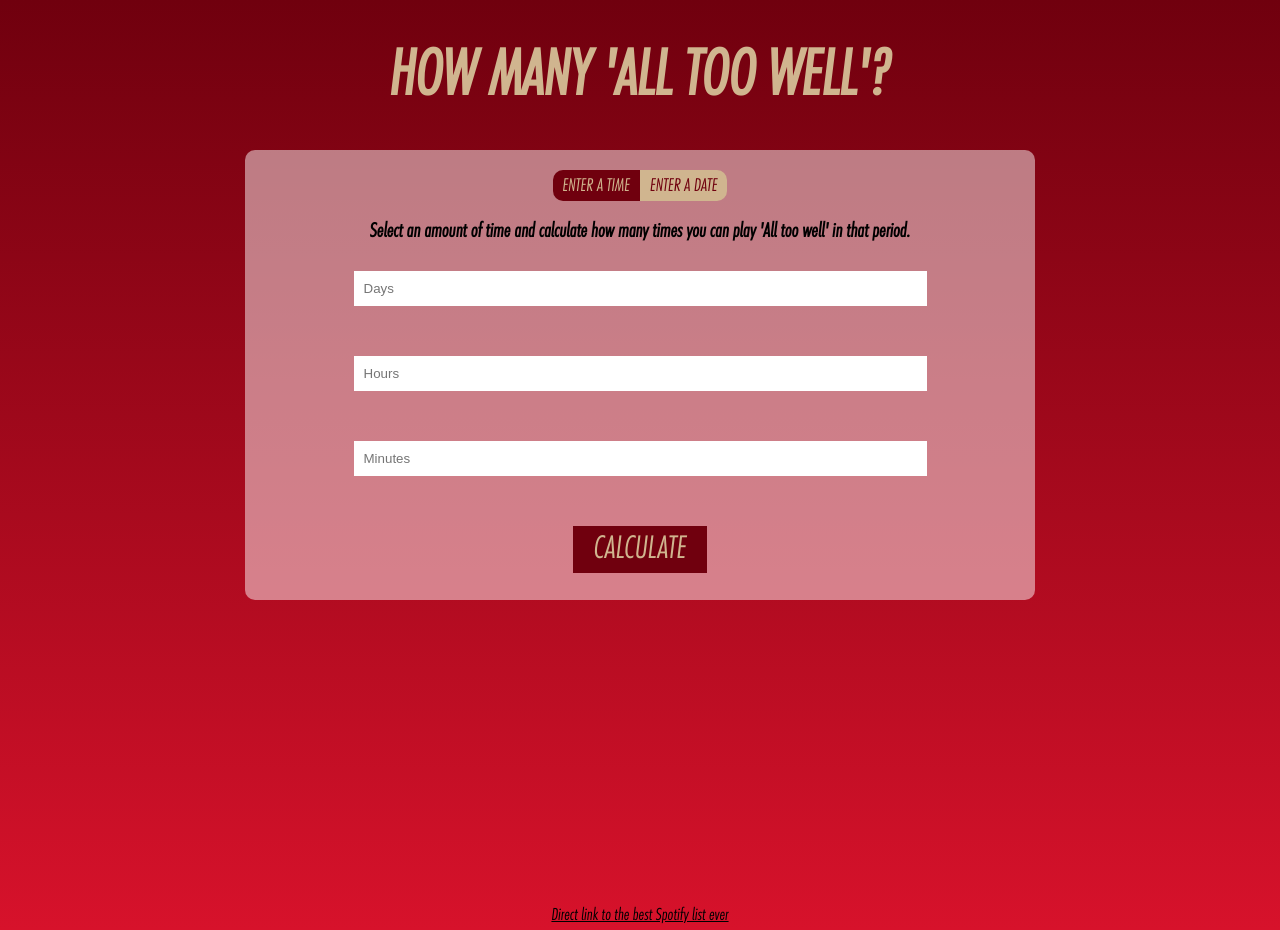
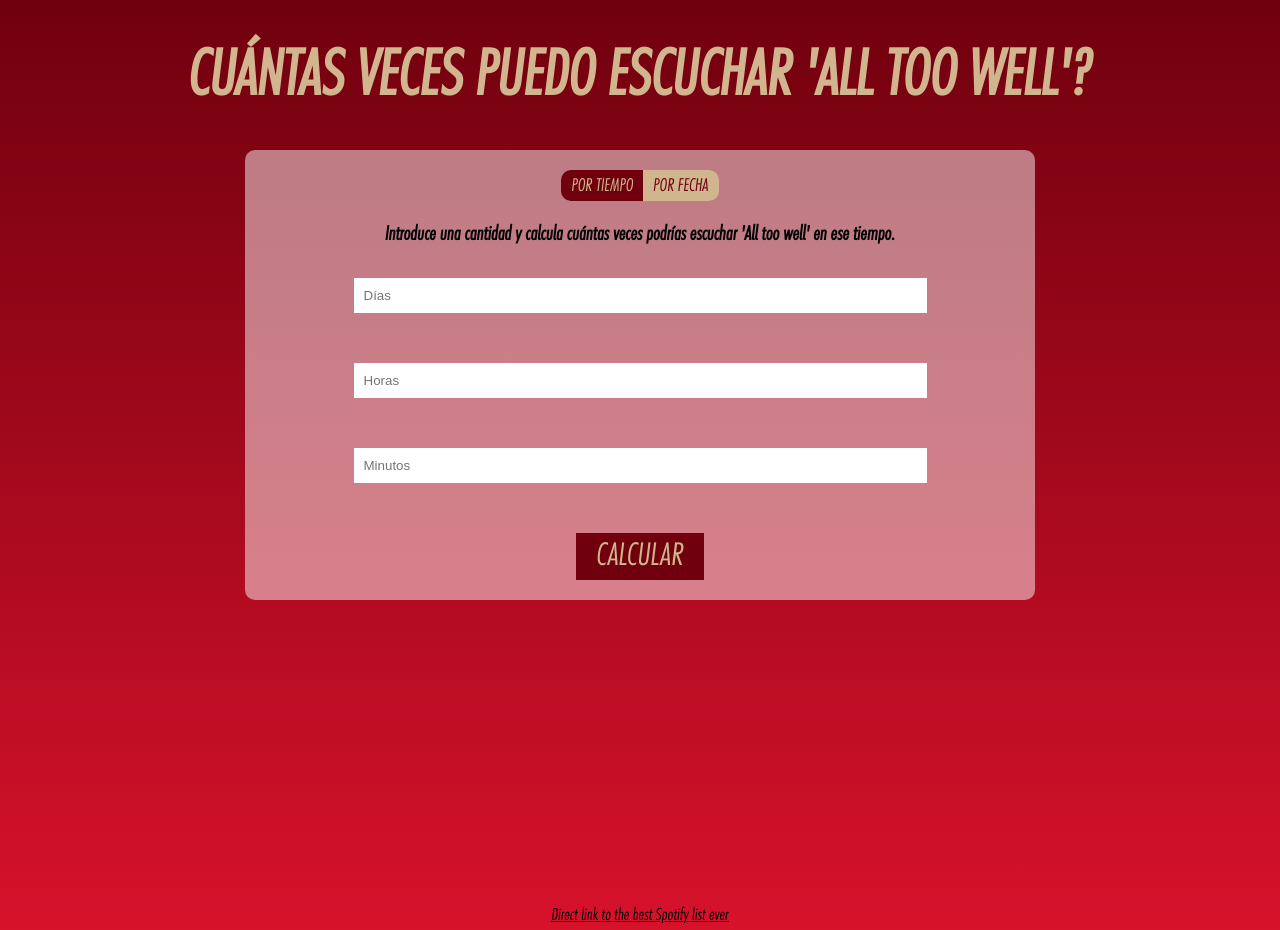
Before and after one commit to clau-sure/all-too-well, a React (Create React App) app: page / in a window 1280 px wide. Built offline with nearby package versions, Linux system fonts and the light colour scheme.

Commit message:
add traslations

```diff
--- a/src/App.jsx
+++ b/src/App.jsx
@@ -1,16 +1,26 @@
+import { createContext, useState } from 'react';
 import './App.scss';
+import es from './Lang/es.json';
+import en from './Lang/en.json';
 import Footer from './Footer';
 import InputCard from './InputCard';
 import Nav from './Nav';
 
+export const LangContext = createContext({ userLang: 'es', dictionary: es})
+
 function App() {
+
+  const [lang, setLang] = useState('es')
+
   return (
     <>
+    <LangContext.Provider value={{ userLang: lang, dictionary: lang === 'es' ? es : en }}>
       <Nav />
       <div className="content">
-      <InputCard />
+        <InputCard />
       </div>
       <Footer />
+    </LangContext.Provider>
     </>
   );
 }
--- a/src/App.scss
+++ b/src/App.scss
@@ -4,7 +4,8 @@
   height: 150px;
 
   @media (max-width: 600px) {
-    height: 210px;
+    min-height: 210px;
+    height: auto;
   }
   h1 {
     text-align: center;
@@ -67,6 +68,10 @@
       display: none;
     }
 
+    h3 {
+      margin: auto 10px;
+    }
+
     .inputs {
       margin-bottom: 50px;
       width: 100%;
@@ -94,20 +99,21 @@
       text-transform: uppercase;
       font-size: 30px;
       padding: 5px 20px;
+      margin-bottom: 20px;
     }
   }
 
   .folded {
     height: 450px;
     @media (max-width: 600px) {
-      height: 450px;
+      height: 470px;
     }
   }
 
   .expanded {
-    height: 620px;
+    height: 640px;
     @media (max-width: 600px) {
-      height: 670px;
+      height: 710px;
     }
   }
 
--- a/src/InputCard.jsx
+++ b/src/InputCard.jsx
@@ -1,9 +1,12 @@
-import { useState } from 'react';
+import { useContext, useState } from 'react';
+import { LangContext } from './App';
 import './App.scss';
 import Result from './Result';
 import Switch from './Switch';
 
 function InputCard() {
+
+  const contextValue = useContext(LangContext);
 
   const [allTooWells, setAllTooWells] = useState(0);
   const [request, setRequest] = useState({days: 0, hours: 0, minutes: 0});
@@ -39,17 +42,17 @@ function InputCard() {
   return (
     <div className={'container' + (show ? ' expanded' : ' folded')}>
       <Switch enterTime={enterTime} changeMode={changeMode} />
-      <h3 className={enterTime ? ' ' : ' hidden'}>Select an amount of time and calculate how many times you can play 'All too well' in that period.</h3>
-      <h3 className={enterTime ? ' hidden' : ' '}>Select a future date and calculate how many times you can play 'All too well' until that day.</h3>
+      <h3 className={enterTime ? ' ' : ' hidden'}>{contextValue.dictionary.time_explanation}</h3>
+      <h3 className={enterTime ? ' hidden' : ' '}>{contextValue.dictionary.date_explanation}</h3>
       <div className={'inputs' + (enterTime === true ? ' ' : ' hidden')}>
-        <input className="input" type="number" placeholder="Days" name="days" onChange={setFormData} />
-        <input className="input" type="number" placeholder="Hours" name="hours" onChange={setFormData}/>
-        <input className="input" type="number" placeholder="Minutes" name="minutes" onChange={setFormData}/>
+        <input className="input" type="number" placeholder={contextValue.dictionary.days} name="days" onChange={setFormData} />
+        <input className="input" type="number" placeholder={contextValue.dictionary.hours} name="hours" onChange={setFormData}/>
+        <input className="input" type="number" placeholder={contextValue.dictionary.minutes} name="minutes" onChange={setFormData}/>
       </div>
       <div className={'inputs' + (enterTime ? ' hidden' : ' ')}>
         <input className="input inputDate" type="date" placeholder="Select a date" name="date" onChange={setFormData} />
       </div>
-      <input type="submit" value="Calculate" className={'button' + (!enterTime  ? ' inputDate' : ' ')} onClick={convertInAllTooWell} />
+      <input type="submit" value={contextValue.dictionary.calculate} className={'button' + (!enterTime  ? ' inputDate' : ' ')} onClick={convertInAllTooWell} />
       <div className={(show ? '' : 'hidden')}>
         <Result setShow={setShow} allTooWells={allTooWells} error={error} />
       </div>
--- /dev/null
+++ b/src/Lang/en.json
@@ -0,0 +1,16 @@
+{
+    "title" : "How many 'All too well'?",
+    "switch1": "Enter a time",
+    "switch2": "Enter a date",
+    "time_explanation": "Select an amount of time and calculate how many times you can play 'All too well' in that period.",
+    "date_explanation": "Select a future date and calculate how many times you can play 'All too well' until that day.",
+    "days": "Days",
+    "hours": "Hours",
+    "minutes": "Minutes",
+    "calculate": "Calculate",
+    "error": "You have to add some times :(",
+    "result1": "You can play All Too Well ",
+    "result2": " times",
+    "start": "Want to start now?",
+    "replay": "Calculate again"
+}
--- /dev/null
+++ b/src/Lang/es.json
@@ -0,0 +1,16 @@
+{
+    "title" : "Cuántas veces puedo escuchar 'All too well'?",
+    "switch1": "Por tiempo",
+    "switch2": "Por fecha",
+    "time_explanation": "Introduce una cantidad y calcula cuántas veces podrías escuchar 'All too well' en ese tiempo.",
+    "date_explanation": "Selecciona una fecha futura y calcula cuántas veces podrías escuchar 'All too well' hasta ese día.",
+    "days": "Días",
+    "hours": "Horas",
+    "minutes": "Minutos",
+    "calculate": "Calcular",
+    "error": "Tienes que añadir un valor :(",
+    "result1": "Puedes escuchar All Too Well ",
+    "result2": " veces",
+    "start": "¿Quieres empezar ya?",
+    "replay": "Calcular de nuevo"
+}
--- a/src/Nav.jsx
+++ b/src/Nav.jsx
@@ -1,9 +1,14 @@
+import { useContext } from 'react';
+import { LangContext } from './App';
 import './App.scss';
 
 function Nav() {
+
+  const contextValue = useContext(LangContext);
+
   return (
     <div className="nav">
-      <h1>How many 'All too well'?</h1>
+      <h1>{contextValue.dictionary.title}</h1>
     </div>
   );
 }
--- a/src/Result.jsx
+++ b/src/Result.jsx
@@ -1,4 +1,6 @@
 
+import { useContext } from 'react';
+import { LangContext } from './App';
 import './App.scss';
 
 function Result({ setShow, allTooWells, error }) {
@@ -7,21 +9,23 @@ function Result({ setShow, allTooWells, error }) {
         setShow(false);
     }
 
+    const contextValue = useContext(LangContext);
+
     return (
         <>
             {error
                 ?
                 <>
-                    <p className="result-text">You have to add some times :( </p>
+                    <p className="result-text">{contextValue.dictionary.error}</p>
                     <button className="button-link" onClick={hideResult}>Calculate again</button>
                 </>
                 :
                 <>
-                    <p className="result-text">You can play All Too Well <span className="result">{allTooWells}</span> times</p>
+                    <p className="result-text">{contextValue.dictionary.result1} <span className="result">{allTooWells}</span>{contextValue.dictionary.result2}</p>
                     <div className="song-link">
-                        <a className="button" href="https://open.spotify.com/track/5enxwA8aAbwZbf5qCHORXi" target="_blank" rel="noreferrer">Want to start now?</a>
+                        <a className="button" href="https://open.spotify.com/track/5enxwA8aAbwZbf5qCHORXi" target="_blank" rel="noreferrer">{contextValue.dictionary.start}</a>
                     </div>
-                    <button className="button-link" onClick={hideResult}>Calculate again</button>
+                    <button className="button-link" onClick={hideResult}>{contextValue.dictionary.replay}</button>
                 </>
             }
         </>
--- a/src/Switch.jsx
+++ b/src/Switch.jsx
@@ -1,12 +1,15 @@
-import { useState } from 'react';
+import { useContext } from 'react';
+import { LangContext } from './App';
 import './App.scss';
 
 function Switch({enterTime, changeMode}) {
 
+  const contextValue = useContext(LangContext);
+
   return (
     <div className="switch">
-        <button className={'switcher-left' + (enterTime === true ? ' active' : '')} onClick={changeMode} >Enter a time</button>
-        <button className={'switcher-right' + (enterTime === true ? ' ' : ' active')} onClick={changeMode}>Enter a date</button>
+        <button className={'switcher-left' + (enterTime === true ? ' active' : '')} onClick={changeMode} >{contextValue.dictionary.switch1}</button>
+        <button className={'switcher-right' + (enterTime === true ? ' ' : ' active')} onClick={changeMode}>{contextValue.dictionary.switch2}</button>
     </div>
   );
 }
```
